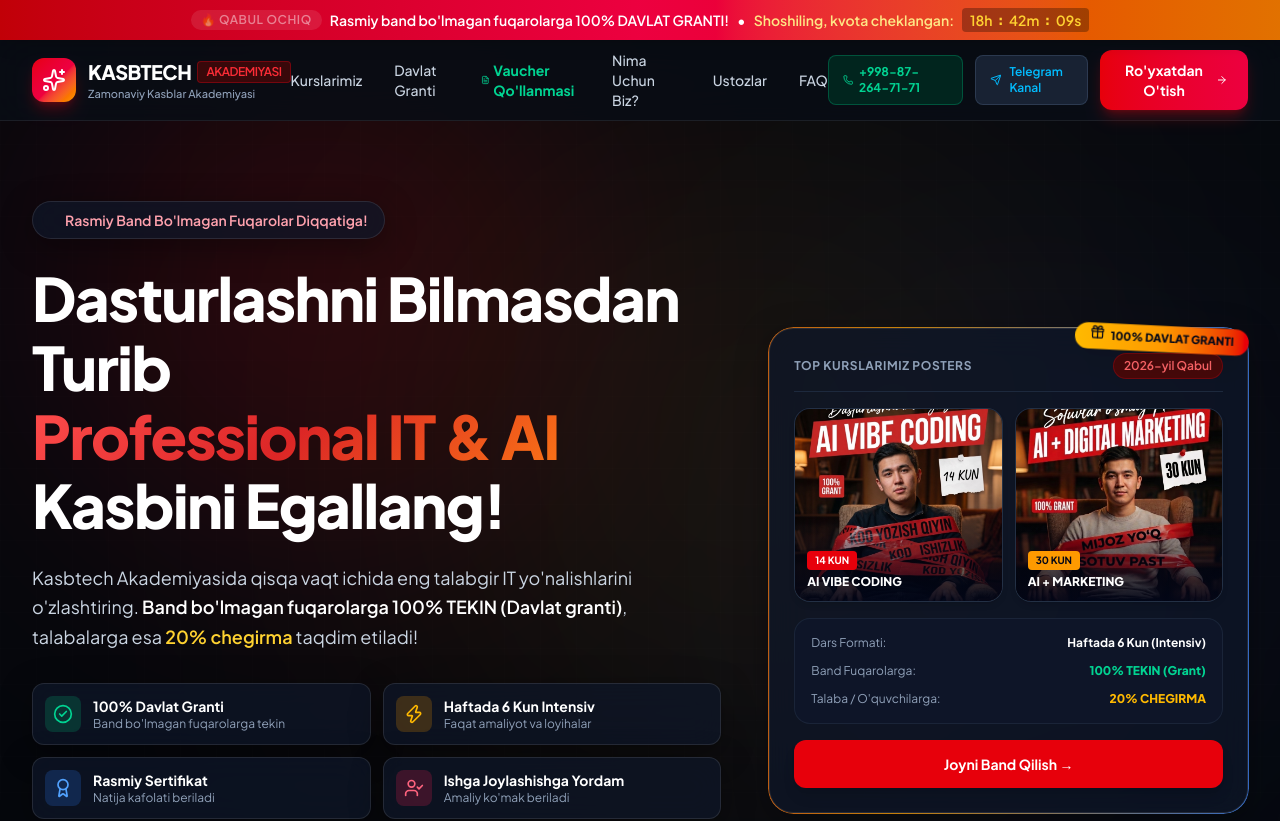
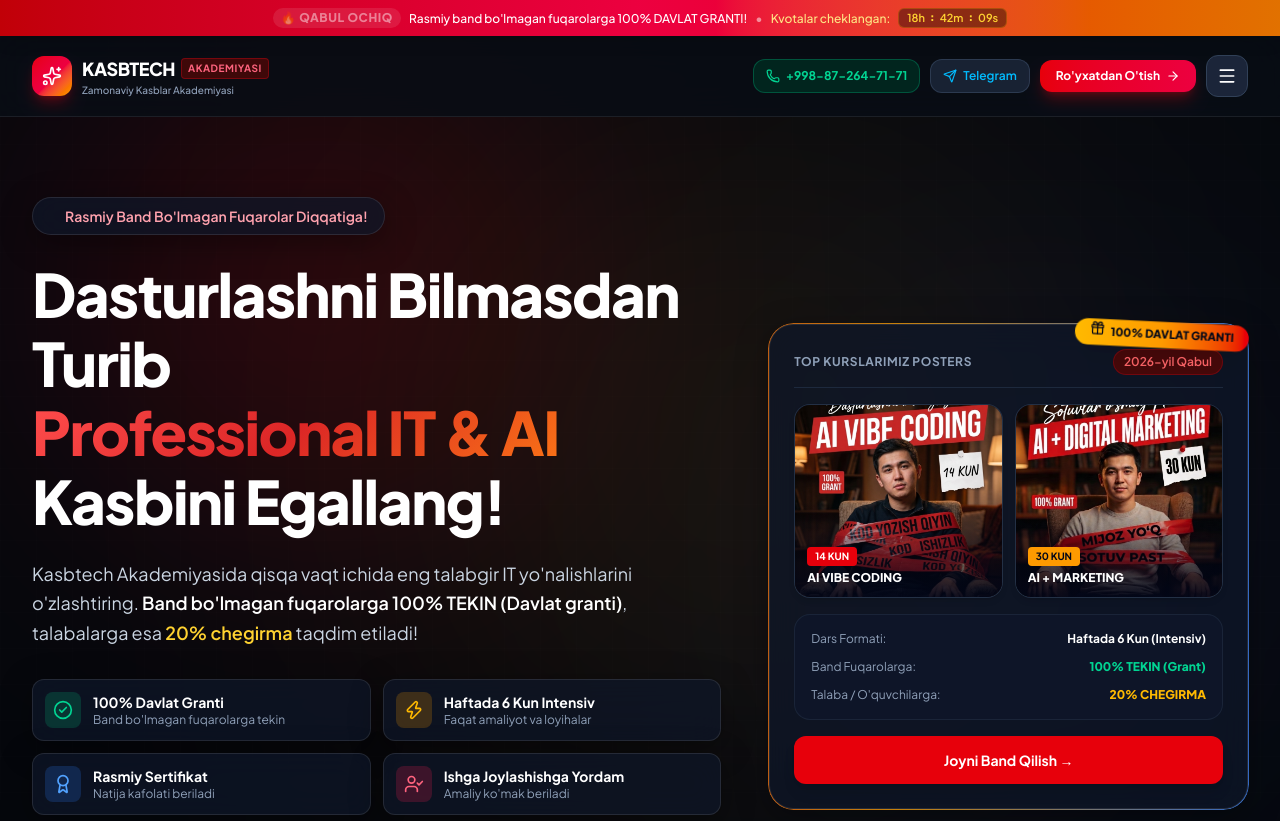
Before and after one commit to Javoxir0804/Kasbtech.uz, a React (Vite) app: page / in a window 1280 px wide. Shown: the top 821 px of the page. Built offline with nearby package versions, Linux system fonts and the light colour scheme.

Commit message:
Clean up Navbar layout, fix logo overlap, refine spacing and responsive drawer breakpoints

```diff
--- a/src/App.jsx
+++ b/src/App.jsx
@@ -236,13 +236,13 @@
       <div className="fixed bottom-10 left-1/3 w-[650px] h-[650px] bg-amber-500/10 rounded-full blur-[180px] floating-3d-orb pointer-events-none z-0" />
 
       {/* TOP ANNOUNCEMENT BAR */}
-      <div className="bg-gradient-to-r from-red-700 via-rose-600 to-amber-600 text-white text-xs md:text-sm font-semibold py-2 px-4 text-center shadow-lg relative z-50">
-        <div className="max-w-7xl mx-auto flex items-center justify-center gap-2 flex-wrap">
-          <span className="bg-white/20 backdrop-blur-md px-2.5 py-0.5 rounded-full text-xs uppercase tracking-wider animate-pulse">🔥 QABUL OCHIQ</span>
-          <span>Rasmiy band bo'lmagan fuqarolarga 100% DAVLAT GRANTI!</span>
-          <span className="hidden sm:inline-block">•</span>
-          <span className="text-amber-200">Shoshiling, kvota cheklangan:</span>
-          <div className="inline-flex items-center gap-1 bg-black/30 px-2 py-0.5 rounded font-mono text-amber-300">
+      <div className="bg-gradient-to-r from-red-700 via-rose-600 to-amber-600 text-white text-[11px] sm:text-xs font-semibold py-2 px-3 text-center shadow-lg relative z-50">
+        <div className="max-w-7xl mx-auto flex items-center justify-center gap-2 flex-wrap leading-tight">
+          <span className="bg-white/20 backdrop-blur-md px-2 py-0.5 rounded-full text-[10px] sm:text-xs uppercase tracking-wider font-extrabold animate-pulse shrink-0">🔥 QABUL OCHIQ</span>
+          <span className="font-medium">Rasmiy band bo'lmagan fuqarolarga 100% DAVLAT GRANTI!</span>
+          <span className="hidden md:inline-block text-white/50">•</span>
+          <span className="text-amber-200 font-medium hidden sm:inline-block">Kvotalar cheklangan:</span>
+          <div className="inline-flex items-center gap-1 bg-black/40 px-2 py-0.5 rounded-md font-mono text-amber-300 text-[11px] border border-amber-500/30">
             <span>{String(timeLeft.hours).padStart(2, '0')}h</span>:
             <span>{String(timeLeft.minutes).padStart(2, '0')}m</span>:
             <span>{String(timeLeft.seconds).padStart(2, '0')}s</span>
@@ -253,23 +253,24 @@
       {/* NAVBAR */}
       <header className="sticky top-0 z-40 glass-nav transition-all duration-300">
         <div className="max-w-7xl mx-auto px-4 sm:px-6 lg:px-8">
-          <div className="flex items-center justify-between h-20">
+          <div className="flex items-center justify-between h-20 gap-4">
 
             {/* LOGO */}
-            <a href="#" className="flex items-center gap-3 group">
-              <div className="w-11 h-11 rounded-xl bg-gradient-to-br from-red-600 via-rose-600 to-amber-500 flex items-center justify-center shadow-lg shadow-red-600/30 group-hover:scale-105 transition-transform duration-300">
-                <Sparkles className="w-6 h-6 text-white" />
+            <a href="#" className="flex items-center gap-2.5 group shrink-0">
+              <div className="w-10 h-10 rounded-xl bg-gradient-to-br from-red-600 via-rose-600 to-amber-500 flex items-center justify-center shadow-lg shadow-red-600/30 group-hover:scale-105 transition-transform shrink-0">
+                <Sparkles className="w-5 h-5 text-white" />
               </div>
               <div className="flex flex-col">
-                <span className="font-extrabold text-xl tracking-tight text-white flex items-center gap-1.5">
-                  KASBTECH <span className="text-red-500 text-xs px-2 py-0.5 rounded bg-red-950/80 border border-red-800/60 font-semibold">AKADEMIYASI</span>
-                </span>
-                <span className="text-[11px] text-slate-400 font-medium">Zamonaviy Kasblar Akademiyasi</span>
+                <div className="flex items-center gap-1.5">
+                  <span className="font-extrabold text-lg tracking-tight text-white">KASBTECH</span>
+                  <span className="text-[10px] px-1.5 py-0.5 rounded bg-red-950/90 text-rose-400 border border-red-800/60 font-bold uppercase tracking-wider shrink-0">AKADEMIYASI</span>
+                </div>
+                <span className="text-[10px] text-slate-400 font-medium hidden sm:block">Zamonaviy Kasblar Akademiyasi</span>
               </div>
             </a>
 
-            {/* NAV LINKS */}
-            <nav className="hidden lg:flex items-center gap-8 text-sm font-medium text-slate-300">
+            {/* NAV LINKS (Clean spacing for 2XL viewports) */}
+            <nav className="hidden 2xl:flex items-center gap-6 text-xs font-semibold text-slate-300 shrink-0">
               <a href="#kurslar" className="hover:text-red-400 transition-colors">Kurslarimiz</a>
               <a href="#grant" className="hover:text-red-400 transition-colors">Davlat Granti</a>
               <a href="#vaucher" className="hover:text-emerald-400 transition-colors text-emerald-400 font-bold flex items-center gap-1"><FileText className="w-3.5 h-3.5" /> Vaucher Qo'llanmasi</a>
@@ -279,10 +280,10 @@
             </nav>
 
             {/* HEADER ACTIONS */}
-            <div className="flex items-center gap-3">
+            <div className="flex items-center gap-2.5 shrink-0">
               <a
                 href="tel:+998872647171"
-                className="hidden xl:flex items-center gap-1.5 px-3.5 py-2 rounded-lg bg-emerald-950/80 hover:bg-emerald-900/80 border border-emerald-800/80 text-xs font-bold text-emerald-400 transition-all"
+                className="hidden xl:flex items-center gap-1.5 px-3 py-2 rounded-xl bg-emerald-950/80 hover:bg-emerald-900/80 border border-emerald-800/80 text-xs font-bold text-emerald-400 transition-all"
               >
                 <Phone className="w-3.5 h-3.5 text-emerald-400" />
                 <span>+998-87-264-71-71</span>
@@ -292,36 +293,36 @@
                 href="https://t.me/kasbtech_akademiyasi"
                 target="_blank"
                 rel="noreferrer"
-                className="hidden sm:flex items-center gap-2 px-3.5 py-2 rounded-lg bg-slate-800/80 hover:bg-slate-700/80 border border-slate-700/80 text-xs font-semibold text-sky-400 transition-all"
-              >
-                <Send className="w-4 h-4 text-sky-400" />
-                <span>Telegram Kanal</span>
+                className="hidden sm:flex items-center gap-1.5 px-3 py-2 rounded-xl bg-slate-800/80 hover:bg-slate-700/80 border border-slate-700/80 text-xs font-semibold text-sky-400 transition-all"
+              >
+                <Send className="w-3.5 h-3.5 text-sky-400" />
+                <span>Telegram</span>
               </a>
 
               <button
                 onClick={() => handleOpenRegister()}
-                className="hidden sm:flex items-center gap-2 px-5 py-2.5 rounded-xl bg-gradient-to-r from-red-600 to-rose-600 hover:from-red-500 hover:to-rose-500 text-white font-bold text-sm shadow-lg shadow-red-600/30 hover:shadow-red-600/50 hover:scale-[1.02] active:scale-[0.98] transition-all"
+                className="hidden sm:flex items-center gap-1.5 px-4 py-2 rounded-xl bg-gradient-to-r from-red-600 to-rose-600 hover:from-red-500 hover:to-rose-500 text-white font-bold text-xs shadow-lg shadow-red-600/30 hover:shadow-red-600/50 hover:scale-[1.02] active:scale-[0.98] transition-all whitespace-nowrap"
               >
                 <span>Ro'yxatdan O'tish</span>
-                <ArrowRight className="w-4 h-4" />
+                <ArrowRight className="w-3.5 h-3.5" />
               </button>
 
-              {/* MOBILE HAMBURGER BUTTON */}
+              {/* HAMBURGER BUTTON FOR SCREENS < 1536px (2xl:hidden) */}
               <button
                 onClick={() => setIsMobileMenuOpen(!isMobileMenuOpen)}
-                className="lg:hidden p-2.5 rounded-xl bg-slate-800/90 text-slate-200 hover:text-white border border-slate-700 transition-colors"
+                className="2xl:hidden p-2.5 rounded-xl bg-slate-800/90 text-slate-200 hover:text-white border border-slate-700 transition-colors"
                 aria-label="Toggle navigation menu"
               >
-                {isMobileMenuOpen ? <X className="w-6 h-6 text-red-500" /> : <Menu className="w-6 h-6 text-white" />}
+                {isMobileMenuOpen ? <X className="w-5 h-5 text-red-500" /> : <Menu className="w-5 h-5 text-white" />}
               </button>
             </div>
 
           </div>
         </div>
 
-        {/* MOBILE NAVIGATION DRAWER */}
+        {/* MOBILE & TABLET NAVIGATION DRAWER */}
         {isMobileMenuOpen && (
-          <div className="lg:hidden glass-nav border-t border-slate-800/90 px-4 pt-4 pb-6 space-y-4 animate-slide-down shadow-2xl">
+          <div className="2xl:hidden glass-nav border-t border-slate-800/90 px-4 pt-4 pb-6 space-y-4 animate-slide-down shadow-2xl">
             <nav className="flex flex-col space-y-2.5 font-semibold text-slate-200 text-sm">
               <a
                 href="#kurslar"
```
